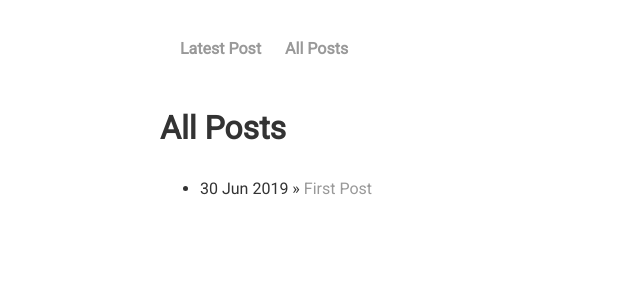
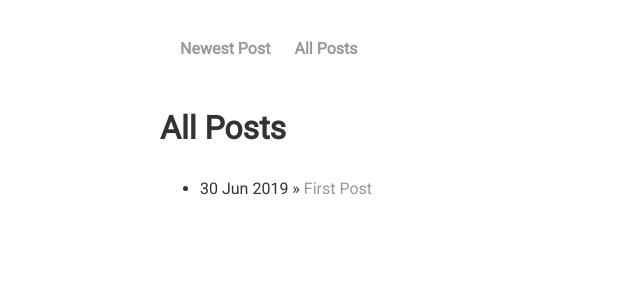
Before and after one commit to overheardonearth/overheardonearth.github.io, a Jekyll site: the page built from all-posts.html, in a window 1280 px wide. Shown: the top 300 px of the page, without its empty margins (0-640 px from the left). Built offline with Jekyll 4.4.1, drawn with Linux system fonts in a browser that asks for light colours.

Commit message:
Update main.html

```diff
--- a/_layouts/main.html
+++ b/_layouts/main.html
@@ -11,7 +11,7 @@
 	<body>
 	<nav>
 	<ul>
-       		<li><a href="/">Latest Post</a></li>
+       		<li><a href="/">Newest Post</a></li>
        		<li><a href="/all-posts.html">All Posts</a></li>
 	</ul>
 	</nav>
```
